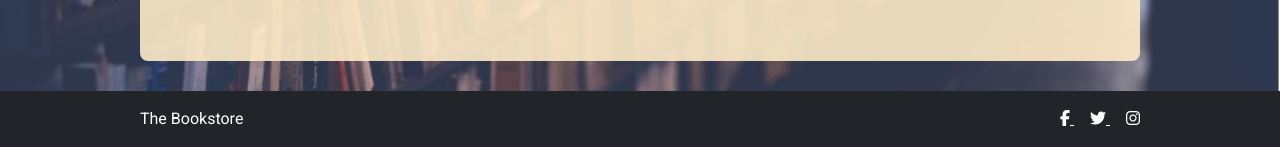
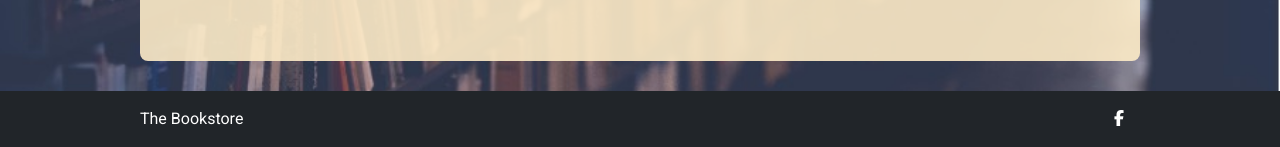
Before and after one commit to A-Hebbes/book_store2, a Django app: page /books/5/ in a window 1280 px wide. Shown: the part 887-1034 px from the top of the page. Run offline with Django 4.2, Linux system fonts and the light colour scheme; data comes from the database, SQL or seed files in the repository; some libraries are stand-ins or nearby versions.

Commit message:
Remove unused social media links from footer and add facebook url

```diff
--- a/templates/base.html
+++ b/templates/base.html
@@ -174,14 +174,8 @@
           </div>
           <div class="col-md-6 text-center text-md-end">
             <div class="social-links">
-              <a href="#" class="social-link text-white me-3" aria-label="Facebook">
+              <a href="https://www.facebook.com/profile.php?id=61567552192724" class="social-link text-white me-3" aria-label="Facebook">
                 <i class="fab fa-facebook-f"></i>
-              </a>
-              <a href="#" class="social-link text-white me-3" aria-label="Twitter">
-                <i class="fab fa-twitter"></i>
-              </a>
-              <a href="#" class="social-link text-white" aria-label="Instagram">
-                <i class="fab fa-instagram"></i>
               </a>
             </div>
           </div>
```
